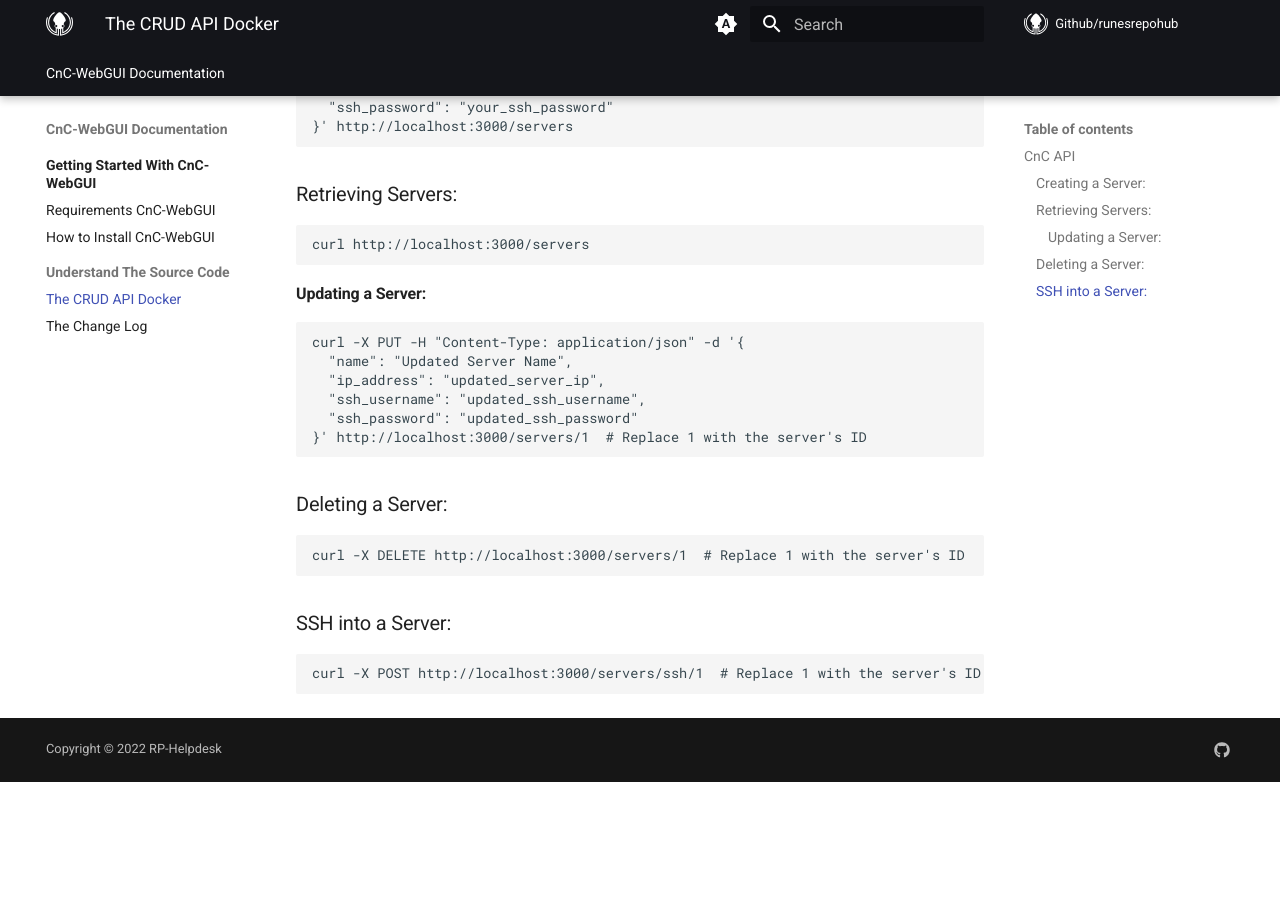
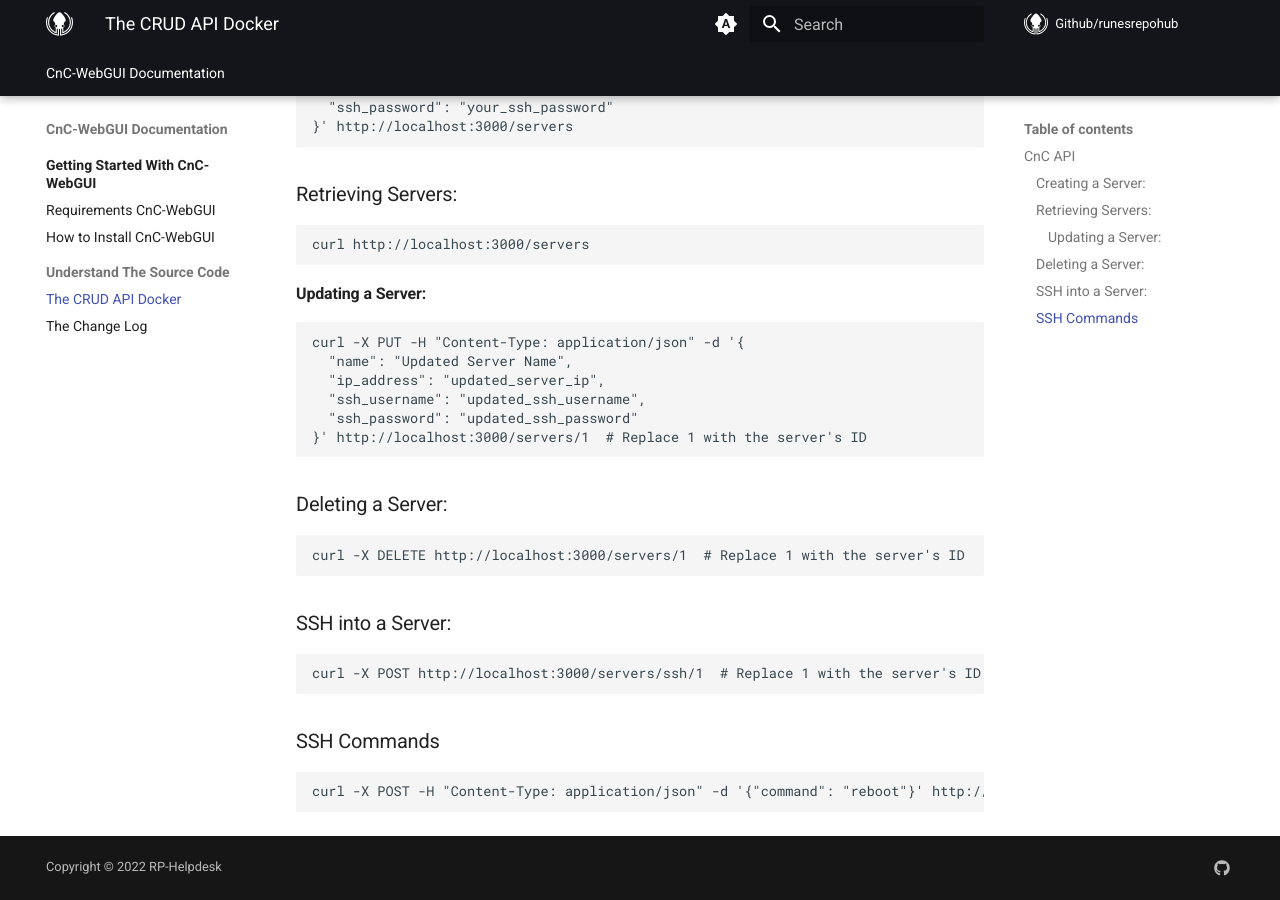
Before and after one commit to RunesRepoHub/CnC-WebGUI, an MkDocs documentation site: the page built from docs/crud.md, in a window 1280 px wide and 900 px high, scrolled down 862 px. Built offline with MkDocs 1.6.1 and Material for MkDocs 9.7.7, drawn with Linux system fonts in a browser that asks for light colours; comment, search, counter and statistics services are not loaded; before the commit the page ends 1644 px from its top, so only the background shows below that.

Commit message:
Added  a little more to docs

````diff
--- a/docs/crud.md
+++ b/docs/crud.md
@@ -63,3 +63,9 @@ curl -X DELETE http://localhost:3000/servers/1  # Replace 1 with the server's ID
 ```
 curl -X POST http://localhost:3000/servers/ssh/1  # Replace 1 with the server's ID
 ```
+
+### SSH Commands
+```
+curl -X POST -H "Content-Type: application/json" -d '{"command": "reboot"}' http://192.168.1.203:3001/servers/ssh/1
+
+```
````
